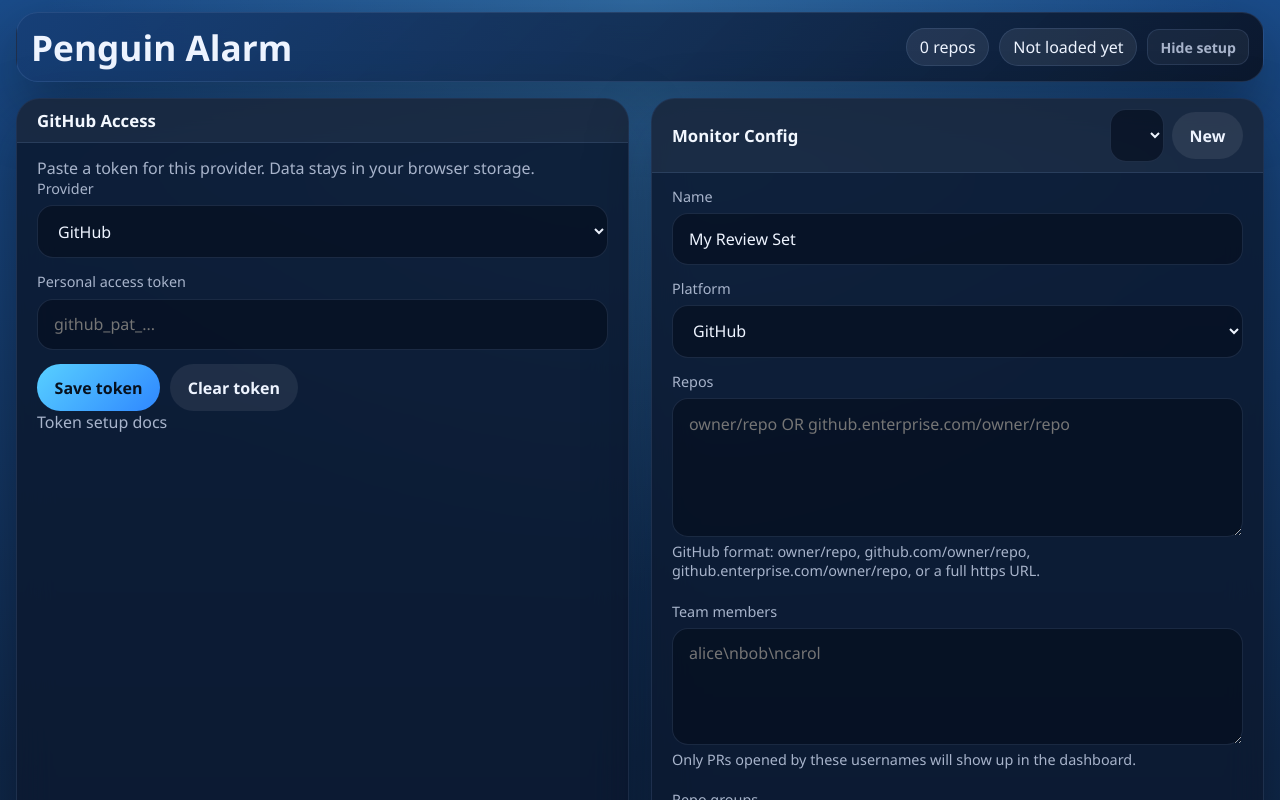
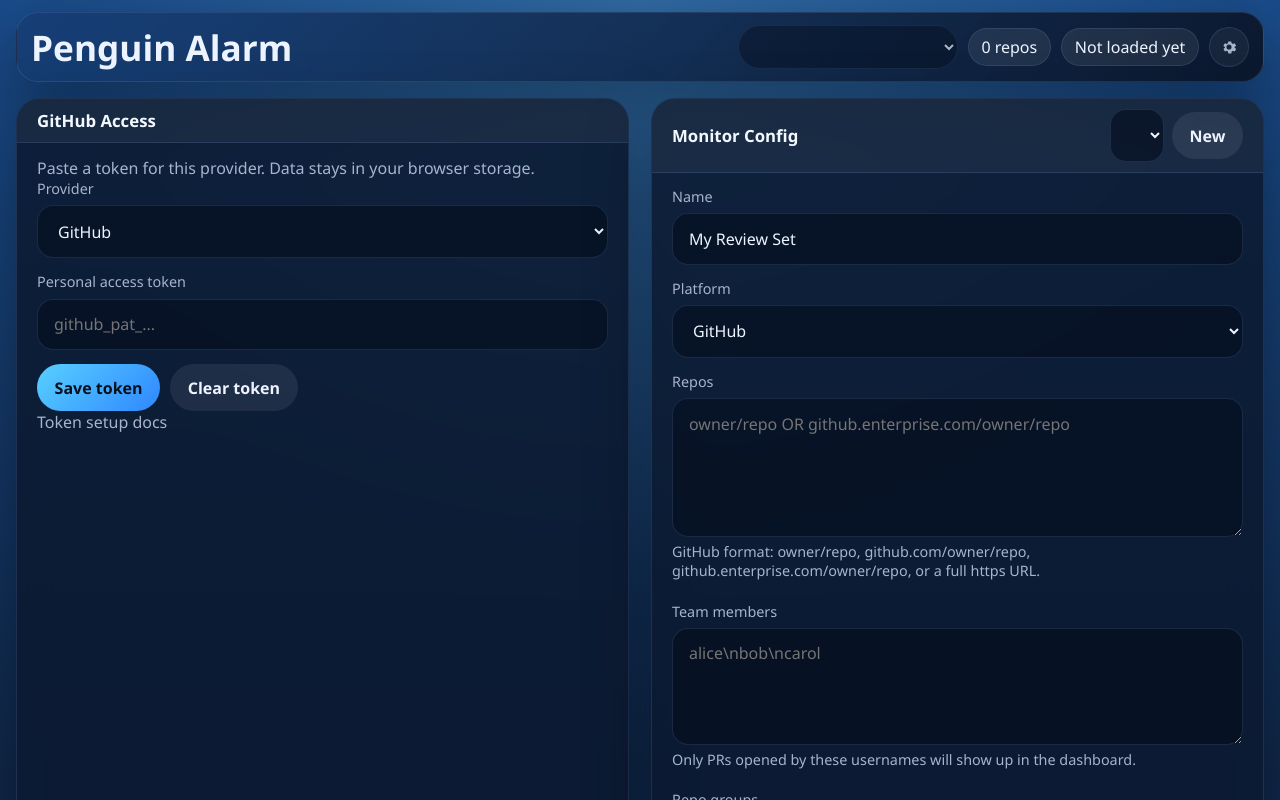
Before and after one commit to daward/penguin-alarm, a React (Vite) app: page / in a window 1280 px wide. Shown: the top 800 px of the page. Built offline with nearby package versions, Linux system fonts and the light colour scheme.

Commit message:
some small ui changes

```diff
--- a/src/App.jsx
+++ b/src/App.jsx
@@ -438,6 +438,11 @@ export default function App() {
   );
 
   const config = selectedConfig || DEFAULT_CONFIG;
+  const headerConfigOptions = configs.some((item) => item.id === config.id)
+    ? configs
+    : config.id
+      ? [config, ...configs]
+      : configs;
   const shareUrl = selectedConfig ? getShareUrl(selectedConfig) : "";
   const adapter = getAdapter(config.provider);
   const tokenAdapter = getAdapter(tokenProvider);
@@ -610,10 +615,28 @@ export default function App() {
           <h1>Penguin Alarm</h1>
         </div>
         <div className="hero-status">
+          <label className="header-config-switcher" aria-label="Switch monitor configuration">
+            <select value={config.id || ""} onChange={handleSelectConfig} disabled={!headerConfigOptions.length}>
+              {headerConfigOptions.map((savedConfig) => (
+                <option value={savedConfig.id} key={savedConfig.id}>
+                  {savedConfig.name}
+                </option>
+              ))}
+            </select>
+          </label>
           <span className="badge">{config.repos.length} repos</span>
           <span className="badge">{lastUpdatedAt ? `Updated ${formatDate(lastUpdatedAt)}` : "Not loaded yet"}</span>
-          <button type="button" className="setup-toggle" onClick={() => setIsSetupOpen((value) => !value)}>
-            {isSetupOpen ? "Hide setup" : "Show setup"}
+          <button
+            type="button"
+            className="setup-toggle"
+            aria-label={isSetupOpen ? "Hide setup" : "Show setup"}
+            title={isSetupOpen ? "Hide setup" : "Show setup"}
+            onClick={() => setIsSetupOpen((value) => !value)}
+          >
+            <svg viewBox="0 0 24 24" aria-hidden="true" focusable="false">
+              <path d="M19.4 13a7.8 7.8 0 0 0 .1-1l2-1.6-2-3.4-2.4 1a7.8 7.8 0 0 0-1.7-1l-.4-2.5h-4l-.4 2.5a7.8 7.8 0 0 0-1.7 1l-2.4-1-2 3.4 2 1.6a7.8 7.8 0 0 0 .1 1l-2 1.6 2 3.4 2.4-1a7.8 7.8 0 0 0 1.7 1l.4 2.5h4l.4-2.5a7.8 7.8 0 0 0 1.7-1l2.4 1 2-3.4-2-1.6ZM12 15.4A3.4 3.4 0 1 1 12 8.6a3.4 3.4 0 0 1 0 6.8Z" />
+            </svg>
+            <span className="sr-only">{isSetupOpen ? "Hide setup" : "Show setup"}</span>
           </button>
         </div>
       </header>
--- a/src/styles.css
+++ b/src/styles.css
@@ -103,6 +103,7 @@ a:hover {
 .hero {
   display: flex;
   justify-content: space-between;
+  align-items: center;
   gap: 10px;
   padding: 10px 14px;
   border: 1px solid var(--border);
@@ -130,18 +131,47 @@ h1 {
 }
 
 .setup-toggle {
-  border-radius: 12px;
-  padding: 0.45rem 0.75rem;
-  font-size: 0.88rem;
-  font-weight: 600;
+  width: 40px;
+  height: 40px;
+  display: grid;
+  place-items: center;
+  padding: 0;
   color: var(--muted);
   background: rgba(255, 255, 255, 0.05);
   border: 1px solid var(--border);
 }
 
+.setup-toggle svg {
+  width: 18px;
+  height: 18px;
+  fill: currentColor;
+}
+
 .setup-toggle:hover {
   color: var(--text);
   background: rgba(255, 255, 255, 0.1);
+}
+
+.header-config-switcher {
+  min-width: 220px;
+}
+
+.header-config-switcher select {
+  min-width: 220px;
+  border-radius: 999px;
+  padding-block: 0.55rem;
+}
+
+.sr-only {
+  position: absolute;
+  width: 1px;
+  height: 1px;
+  padding: 0;
+  margin: -1px;
+  overflow: hidden;
+  clip: rect(0, 0, 0, 0);
+  white-space: nowrap;
+  border: 0;
 }
 
 h2 {
@@ -162,7 +192,7 @@ h2 {
 }
 
 .hero-status {
-  flex-wrap: wrap;
+  flex-wrap: nowrap;
   justify-content: flex-end;
 }
 
@@ -386,12 +416,12 @@ label span {
     grid-template-columns: 1fr;
   }
 
-  .hero {
-    flex-direction: column;
+  .header-config-switcher {
+    min-width: 220px;
   }
 
-  .hero-status {
-    justify-content: flex-start;
+  .header-config-switcher select {
+    min-width: 220px;
   }
 }
 
```
